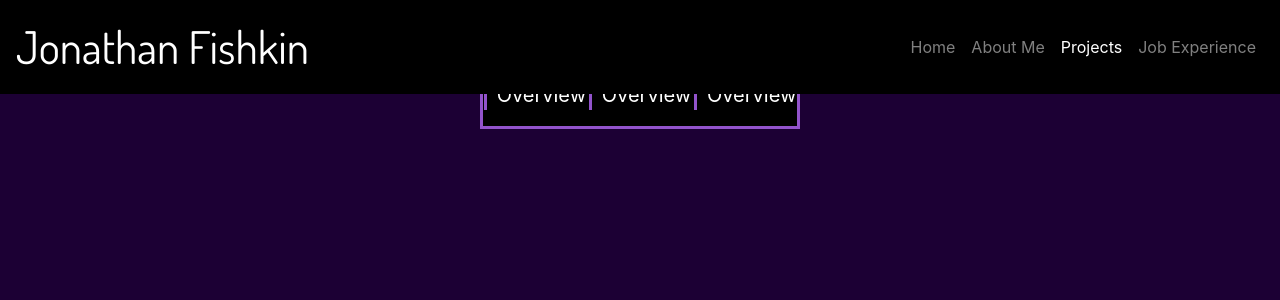
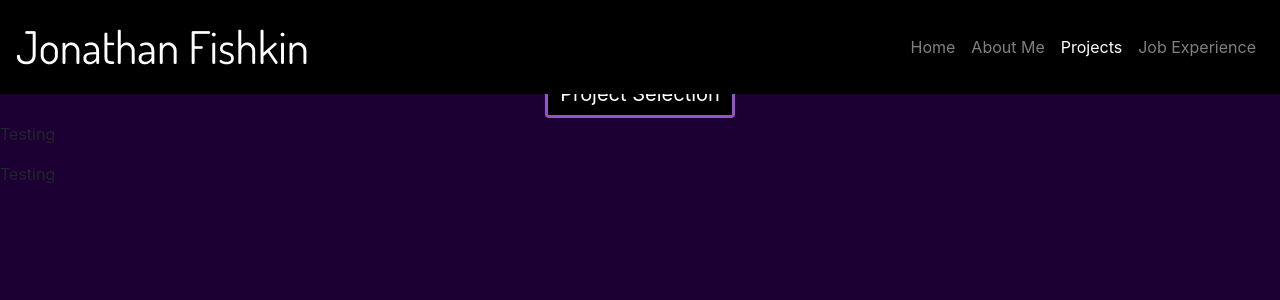
Before and after one commit to TheFish1996/MyPersonalWebsite, a React (Create React App) app in the folder FrontEnd/: page /projectspage in a window 1280 px wide. Shown: the top 300 px of the page. Built offline with nearby package versions, Linux system fonts and the light colour scheme.

Commit message:
updated projects page

```diff
--- a/FrontEnd/src/components/ProjectsPage/Projects.js
+++ b/FrontEnd/src/components/ProjectsPage/Projects.js
@@ -6,36 +6,48 @@ import {
     Container,
     Row,
     Col,
+    Collapse,
+    Card,
+    CardBody,
+    CardText,
+    Button
   } from 'reactstrap'
 
 function Projects(props){
 
     const[showElement, setElement] = useState("biography")
+    const[collapse, setCollapse] = useState(false)
 
     function showWhichElement(element){
         setElement(element);
     }
 
+    function toggle(){
+        setCollapse(!collapse)
+    }
+
     return (
         <div>
             <NavBar pageName={"Projects"} classDefinition={"navbar-project"} />
+            <div className="projectsPageDropdown">
+                <Collapse style={{marginLeft: "auto", marginRight: "auto", borderLeft: '3px solid  #9253cb', borderRight: "3px solid  #9253cb"}} isOpen={collapse}>
+                    <Card style={{backgroundColor:"black"}}>
+                        <CardBody style={{color: "white", fontSize: "20px"}}>
+                            <CardText>Project Selection</CardText>
+                            <CardText>Project Selection</CardText>
+                            <CardText>Project Selection</CardText>
+                            <CardText>Project Selection</CardText>
+                        </CardBody>
+                    </Card>
+                </Collapse>
+                <Button onClick={toggle} style={{backgroundColor: "black"}} className="projectsPageDropdownButton">Project Selection</Button>
+            </div>
             <Container fluid className="projectsPage">
-                <Row className="projectsBeginningLeftContainer">
-                    <Col className="projectsBeginningValues" style={{borderLeft: "3px solid #9253cb"}} xs="3" sm="2" md="2" lg ="2" xl="1">
-                        <p
-                            onClick={() => {showWhichElement("overview")}}
-                        >Overview</p>
-                    </Col>
-                    <Col className="projectsBeginningValues" xs="3" sm="2" md="2" lg ="2" xl="1">
-                        <p
-                            onClick={() => {showWhichElement("overview")}}
-                        >Overview</p>
-                    </Col>
-                    <Col className="projectsBeginningValues" style={{borderRight: "3px solid #9253cb"}} xs="3" sm="2" md="2" lg ="2" xl="1">
-                        <p
-                            onClick={() => {showWhichElement("overview")}}
-                        >Overview</p>
-                    </Col>
+                <Row style={{paddingTop: "50px"}}>
+                    <p>Testing</p>
+                </Row>
+                <Row>
+                    <p>Testing</p>
                 </Row>
             </Container>
         </div>
--- a/FrontEnd/src/styles/Projects.css
+++ b/FrontEnd/src/styles/Projects.css
@@ -2,14 +2,52 @@
     background-color:black;
 
 }
+
 .projectsPage{
     height: 100vh;
+    margin-top: 9vh;
+    z-index: 1;
     background-color: #1C0034;
+}
+
+.projectsPageDropdown{
+    position: absolute;
+    display: flex;
+    justify-content: center;
+    flex-direction: column;
+    width: 100%;
+    z-index: 2;
+}
+
+.projectsPageDropdownButton{
+     margin-bottom: 1rem;
+     margin-left: auto;
+     margin-right: auto;
+     font-size: 20px;
+     border-top-color: black;
+     border-left: 3px solid  #9253cb;
+     border-bottom: 3px solid  #9253cb;
+     border-right: 3px solid  #9253cb;
+     box-shadow: none;
+}
+
+.projectsPageDropdownButton:hover {
+    border-top-color: black;
+    border-left: 3px solid  #9253cb;
+    border-bottom: 3px solid  #9253cb;
+    border-right: 3px solid  #9253cb;
+    box-shadow: none;
+}
+
+.projectsPageDropdownButton:focus{
+    box-shadow: none;
 }
 
 .projectsBeginningLeftContainer{
     display: flex;
+    flex-direction: row;
     justify-content: center;
+    padding-top: 10vh;
 }
 
 .projectsBeginningValues{
```
